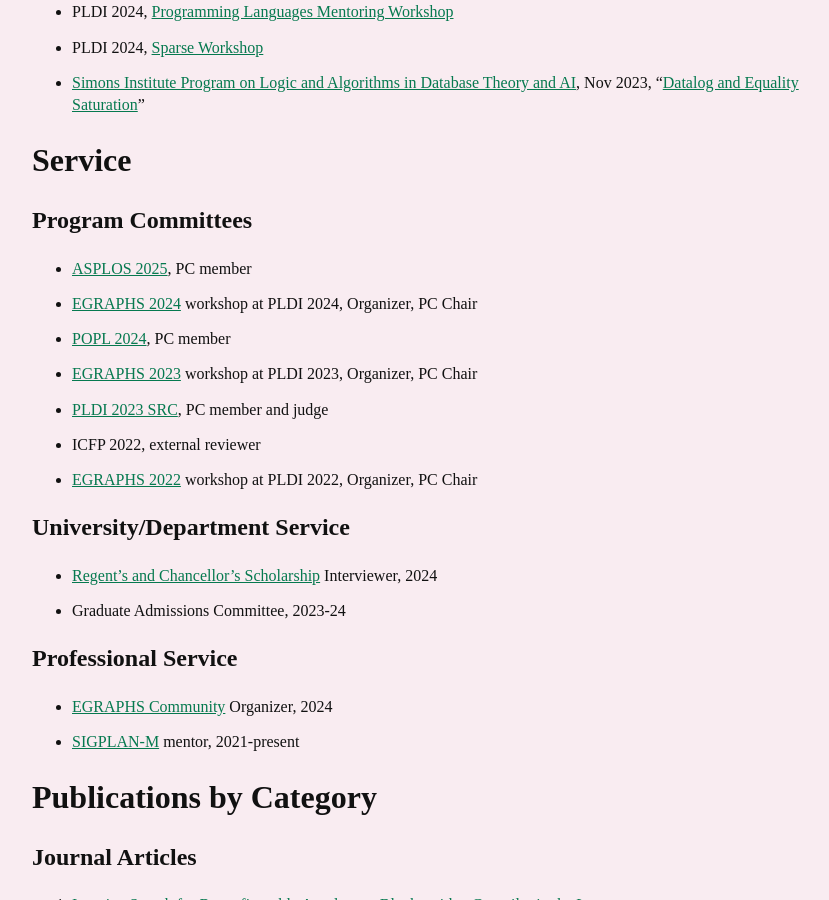
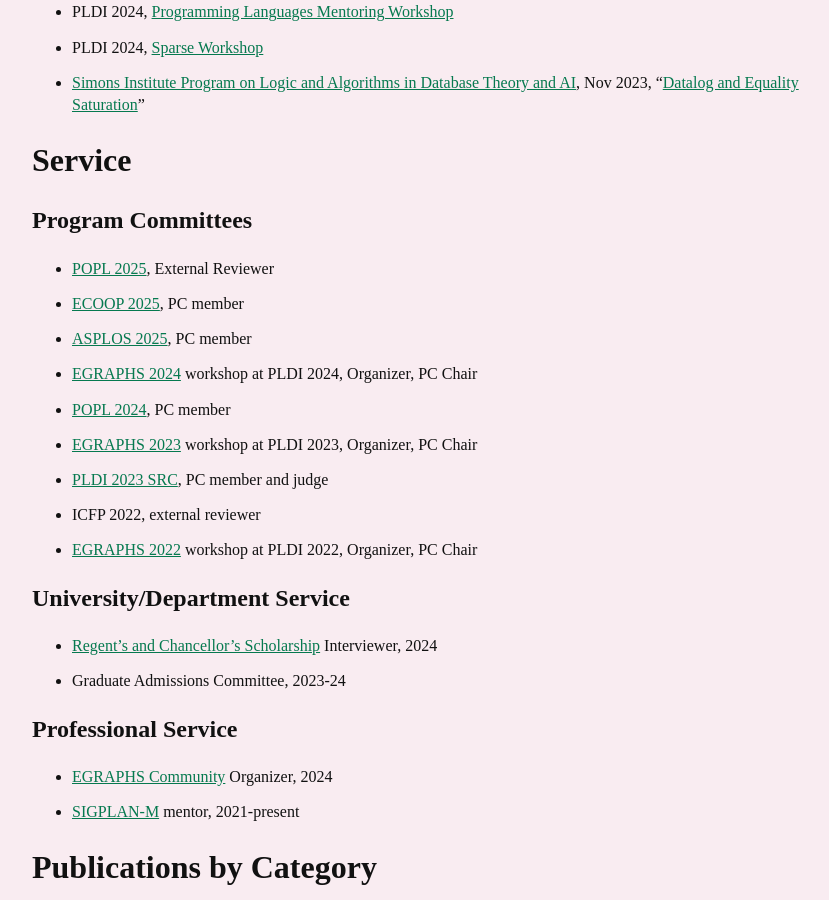
Before and after one commit to mwillsey/mwillsey.github.io, a Jekyll site: the page built from cv.md, in a window 1280 px wide and 900 px high, scrolled down 1029 px. Shown: the whole window, without its empty margins (8-837 px from the left). Built offline with Jekyll 4.4.1, drawn with Linux system fonts in a browser that asks for light colours.

Commit message:
add reviewing

```diff
--- a/cv.md
+++ b/cv.md
@@ -90,6 +90,8 @@ li.old ~ li {
 ## Program Committees
 
 <!-- - [Foundations and Trends in Databases](https://www.nowpublishers.com/DBS), Reviewer, 2024 -->
+- [POPL 2025](https://popl25.sigplan.org), External Reviewer
+- [ECOOP 2025](https://2025.ecoop.org/), PC member
 - [ASPLOS 2025](https://www.asplos-conference.org/asplos2025/committee/#tpc), PC member
 - [EGRAPHS 2024](https://pldi24.sigplan.org/home/egraphs-2024) workshop at PLDI 2024, Organizer, PC Chair
 - [POPL 2024](https://popl24.sigplan.org), PC member
```
